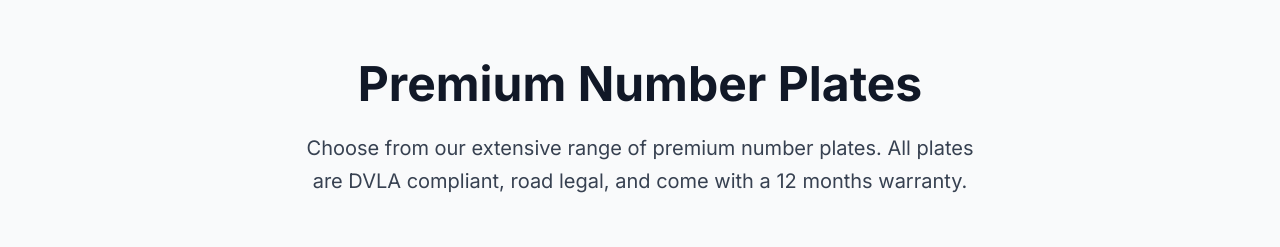
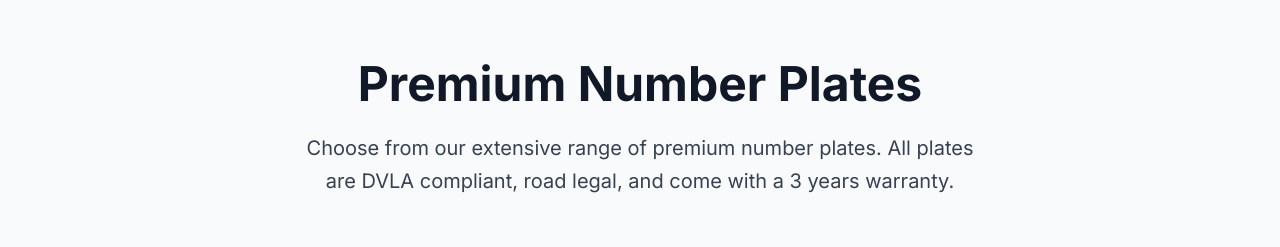
Before and after one commit to ascacascacasca/mywebsite2, a Next.js app: page / in a window 1280 px wide. Shown: the part 820-1067 px from the top of the page. Built offline with nearby package versions, Linux system fonts and the light colour scheme.

Commit message:
Update Services.tsx

```diff
--- a/components/Services.tsx
+++ b/components/Services.tsx
@@ -136,7 +136,7 @@
               Premium Number Plates
             </h2>
             <p className="text-xl text-gray-700 max-w-2xl mx-auto leading-relaxed">
-              Choose from our extensive range of premium number plates. All plates are DVLA compliant, road legal, and come with a 12 months warranty.
+              Choose from our extensive range of premium number plates. All plates are DVLA compliant, road legal, and come with a 3 years warranty.
             </p>
           </div>
 
```
